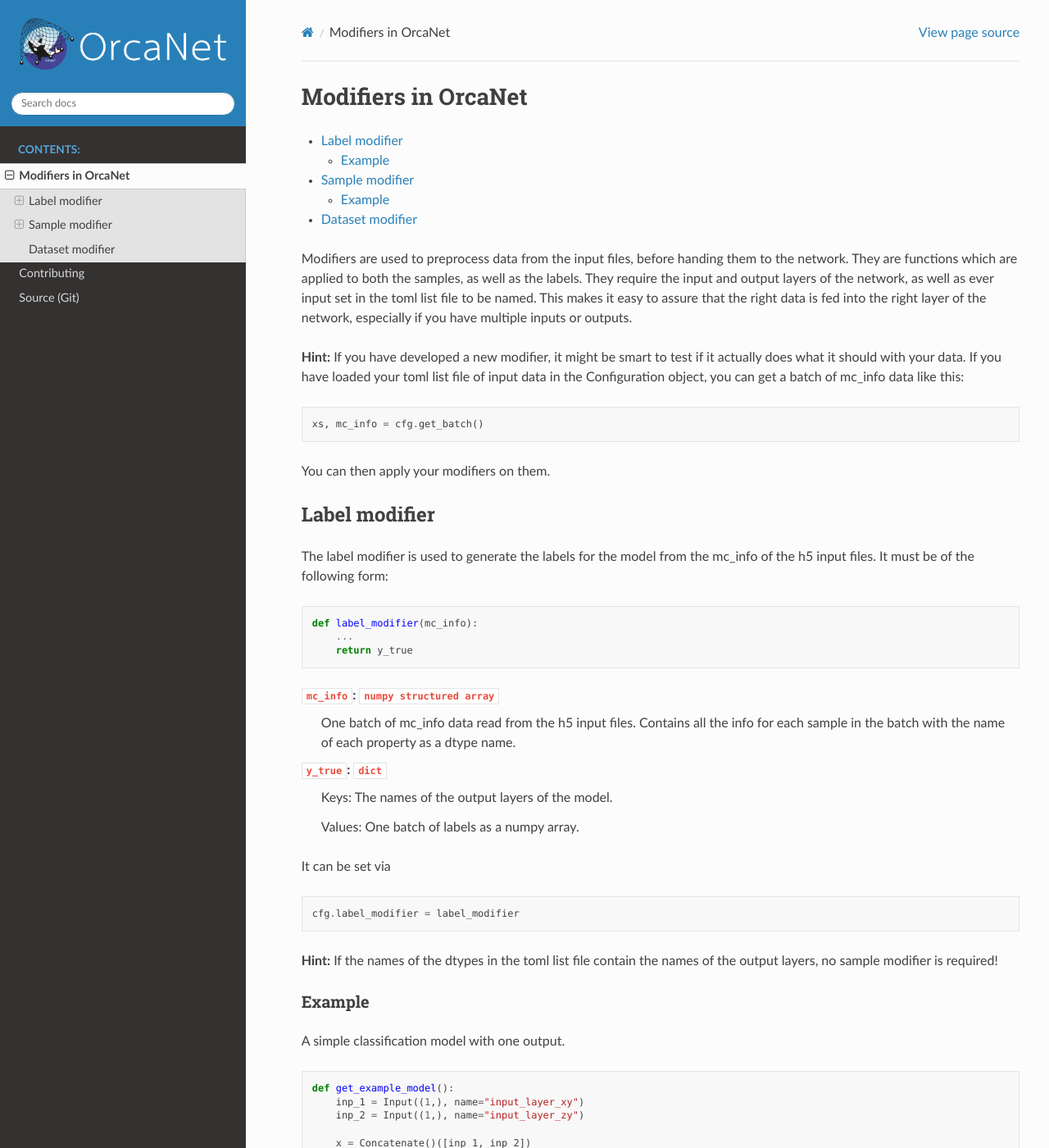
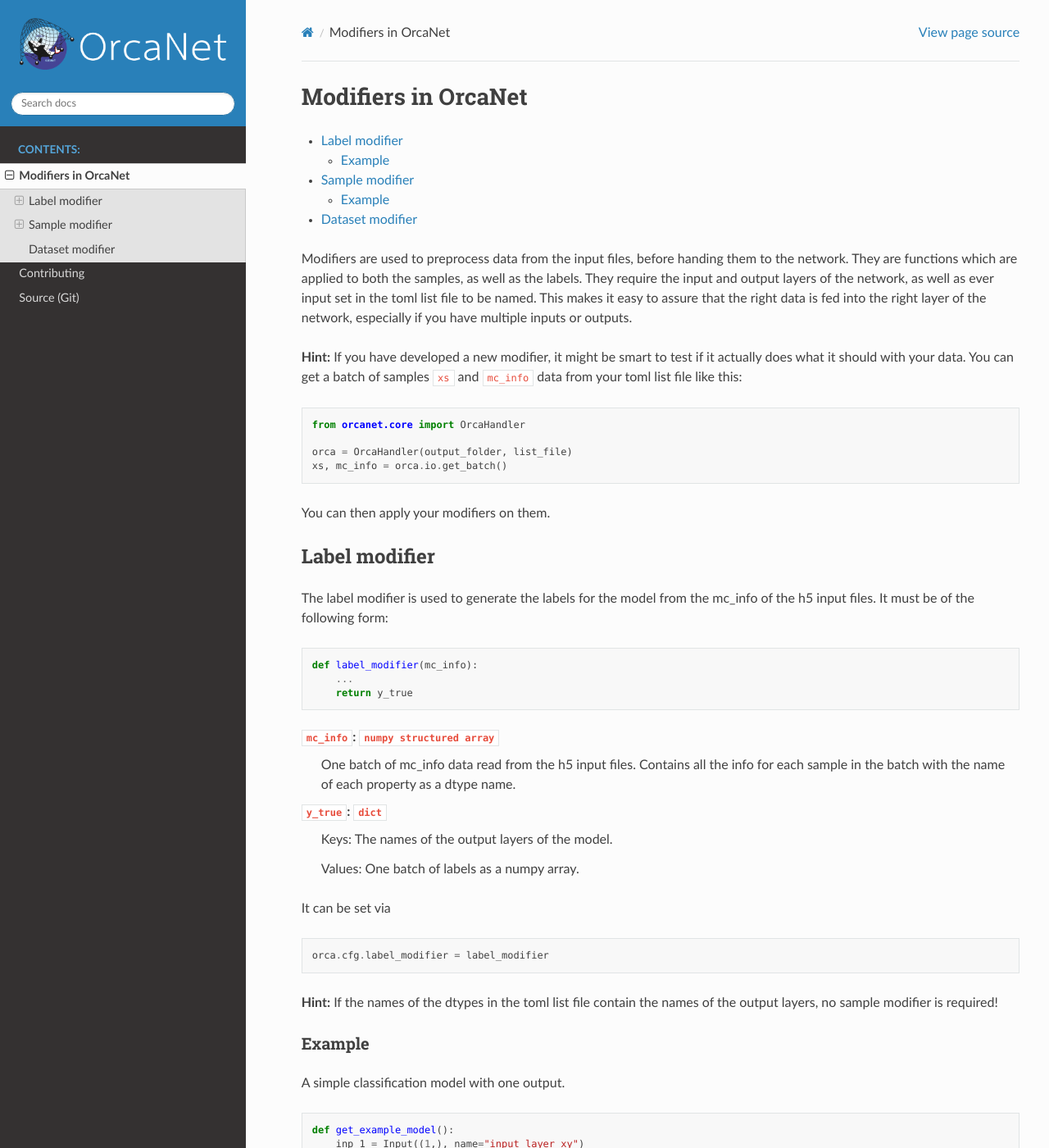
Before and after one commit to KM3NeT/OrcaNet, a Sphinx documentation site: the page built from docs/modifiers.rst, in a window 1280 px wide and 1400 px high. Shown: the whole window at 82% size. Built offline with Sphinx 7.4.7 and the Read the Docs theme 2.0.0, drawn with Linux system fonts in a browser that asks for light colours; the version number could not be read and is left out.

Commit message:
Updated doc.

```diff
--- a/docs/modifiers.rst
+++ b/docs/modifiers.rst
@@ -8,11 +8,14 @@ They require the input and output layers of the network, as well as ever input s
 This makes it easy to assure that the right data is fed into the right layer of the network, especially if you have multiple inputs or outputs.
 
 **Hint:** If you have developed a new modifier, it might be smart to test if it actually does what it should with your data.
-If you have loaded your toml list file of input data in the Configuration object, you can get a batch of mc_info data like this:
+You can get a batch of samples ``xs`` and ``mc_info`` data from your toml list file like this:
 
 .. code-block:: python
 
-    xs, mc_info = cfg.get_batch()
+    from orcanet.core import OrcaHandler
+
+    orca = OrcaHandler(output_folder, list_file)
+    xs, mc_info = orca.io.get_batch()
 
 You can then apply your modifiers on them.
 
@@ -39,7 +42,7 @@ It can be set via
 
 .. code-block:: python
 
-    cfg.label_modifier = label_modifier
+    orca.cfg.label_modifier = label_modifier
 
 **Hint:** If the names of the dtypes in the toml list file contain the names of the output layers, no sample modifier is required!
 
@@ -99,7 +102,7 @@ It can be set via
 
 .. code-block:: python
 
-    cfg.sample_modifier = sample_modifier
+    orca.cfg.sample_modifier = sample_modifier
 
 **Hint:** If the names of the input sets in the toml list file and the names of the input layers match, no sample modifier is required!
 
@@ -172,6 +175,6 @@ It can be set via
 
 .. code-block:: python
 
-    cfg.dataset_modifier = dataset_modifier
+    orca.cfg.dataset_modifier = dataset_modifier
 
 **Hint:** If no dataset modifier is given, the following datasets will be created: mc_info, and two sets for every output layer (label and pred).
```
